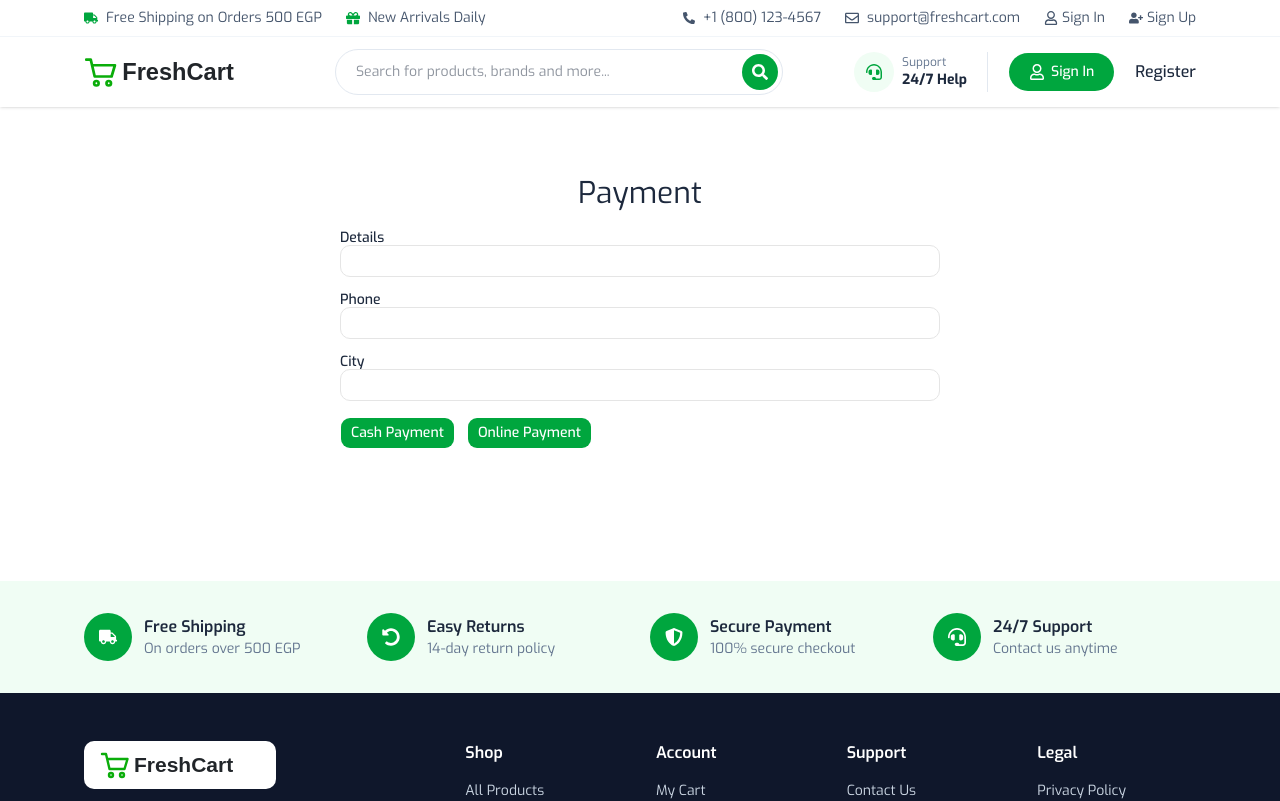
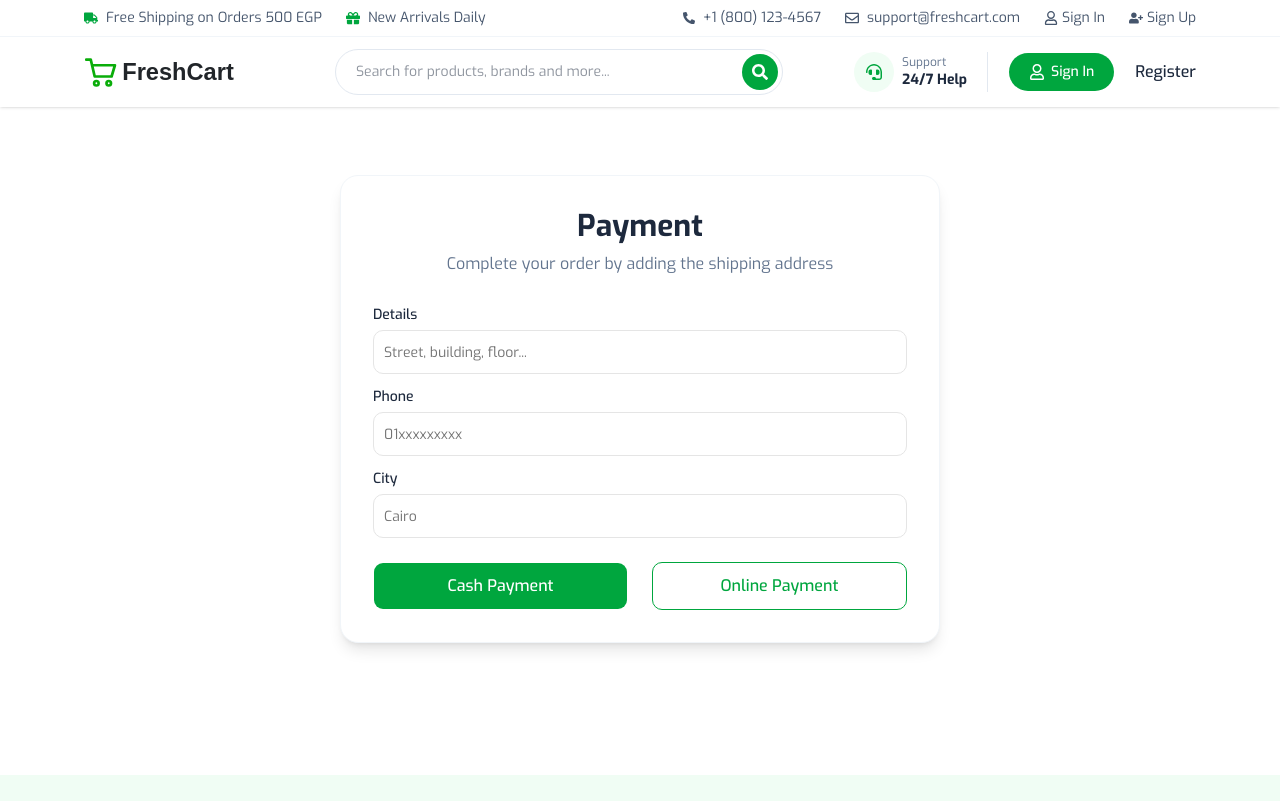
Before and after one commit to malejandr71/freshcart, a Next.js app: page /payment in a window 1280 px wide. Shown: the top 801 px of the page. Built offline with nearby package versions, Linux system fonts and the light colour scheme; no server answers.

Commit message:
Match lessons code strictly + Figma UI (2/2)

```diff
--- a/src/app/payment/page.tsx
+++ b/src/app/payment/page.tsx
@@ -6,15 +6,14 @@ import { Input } from '@/components/ui/input'
 import { Label } from '@/components/ui/label'
 import { cartContext } from '@/Context/CartContext'
 import { CahPaymentAction } from '@/PaymentAction/CashPayment'
-import { OnlinePaymentAction } from '@/PaymentAction/OnlinePayment'
+import { onlinePaymentAction } from '@/PaymentAction/OnlinePayment'
 import { useRouter } from 'next/navigation'
 import React, { useContext, useRef } from 'react'
-import { toast } from 'sonner'
 
 
 const Payment = () => {
 
-    const { cartId, afterPayment } = useContext(cartContext)
+    const { CartId, afterPayment } = useContext(cartContext)
 
     const router = useRouter()
 
@@ -34,17 +33,12 @@ const Payment = () => {
 
         try {
 
-            const data = await CahPaymentAction(cartId, value)
-
-            if (data.status === "success") {
-                toast.success("Order created successfully", { position: "top-center" })
-
-                afterPayment()
-
-                router.push("/allorders")
-            }
+            const data = await CahPaymentAction(CartId, value)
 
             console.log(data);
+
+            afterPayment()
+            router.push("/allorders")
 
         } catch (error) {
             console.log(error);
@@ -69,7 +63,7 @@ const Payment = () => {
 
         try {
 
-            const data = await OnlinePaymentAction(cartId, value)
+            const data = await onlinePaymentAction(CartId, value)
 
             console.log(data);
 
@@ -86,22 +80,28 @@ const Payment = () => {
     return (
         <div className='my-12 p-5 w-full md:w-1/2 mx-auto '>
 
-            <h1 className='text-3xl  text-center mb-5'>Payment </h1>
+            <div className='bg-white rounded-2xl shadow-lg border border-slate-100 p-8'>
 
-            <Label htmlFor='details'>Details</Label>
+                <h1 className='text-3xl font-bold text-center mb-2'>Payment </h1>
+                <p className='text-center text-slate-500 mb-8'>Complete your order by adding the shipping address</p>
 
-            <Input ref={details} type="text" id='details' className='mb-4' />
+                <Label htmlFor='details' className='mb-2'>Details</Label>
 
-            <Label htmlFor='phone'>Phone</Label>
+                <Input ref={details} type="text" id='details' className='mb-4 h-11 rounded-lg' placeholder='Street, building, floor...' />
 
-            <Input ref={phone} type="tel" id='phone' className='mb-4' />
+                <Label htmlFor='phone' className='mb-2'>Phone</Label>
 
-            <Label htmlFor='city'>City</Label>
+                <Input ref={phone} type="tel" id='phone' className='mb-4 h-11 rounded-lg' placeholder='01xxxxxxxxx' />
 
-            <Input ref={city} type="text" id='city' className='mb-4' />
+                <Label htmlFor='city' className='mb-2'>City</Label>
 
-            <Button onClick={cashPayment} className='me-3'>Cash Payment</Button>
-            <Button onClick={onlinePayment}>Online Payment</Button>
+                <Input ref={city} type="text" id='city' className='mb-6 h-11 rounded-lg' placeholder='Cairo' />
+
+                <div className='flex flex-wrap gap-3'>
+                    <Button onClick={cashPayment} className='me-3 flex-1 h-12 rounded-lg text-base'>Cash Payment</Button>
+                    <Button onClick={onlinePayment} variant="outline" className='flex-1 h-12 rounded-lg text-base border-green-600 text-green-600 hover:bg-green-50'>Online Payment</Button>
+                </div>
+            </div>
 
 
         </div>
--- a/src/app/productDetails/[id]/page.tsx
+++ b/src/app/productDetails/[id]/page.tsx
@@ -1,8 +1,10 @@
 import { getSingleProducts } from '@/apis/products'
 import { Product } from '@/types/product.t'
 import Image from 'next/image'
+import Link from 'next/link'
 import React from 'react'
 import { RxStarFilled } from 'react-icons/rx'
+import { FaTruck, FaUndoAlt, FaShieldAlt } from 'react-icons/fa'
 import CartBtn from '@/app/_components/CartBtn/CartBtn'
 
 const ProductData = async ({ params }: { params: Promise<{ id: string }> }) => {
@@ -14,22 +16,38 @@ const ProductData = async ({ params }: { params: Promise<{ id: string }> }) => {
     console.log(data);
 
     return (
-        <div className='my-12 w-full md:w-[80%] mx-auto px-5'>
+        <div className='my-12 w-full md:w-[90%] mx-auto px-5'>
 
-            <div className='grid grid-cols-12'>
+            <p className='text-sm text-slate-500 mb-6'>
+                <Link href="/" className='hover:text-green-600'>Home</Link> / <span>{data?.category?.name}</span> / <span className='text-slate-800'>{data?.title}</span>
+            </p>
 
-                <div className="col-span-12 md:col-span-4">
-                    <Image src={data?.imageCover} alt={data?.title} width={500} height={500} className='w-full' />
+            <div className='grid grid-cols-12 gap-8'>
+
+                <div className="col-span-12 md:col-span-5">
+                    <div className='bg-white border border-slate-200 rounded-2xl p-5'>
+                        <Image src={data?.imageCover} alt={data?.title} width={500} height={500} className='w-full max-h-[500px] object-contain' />
+                    </div>
                 </div>
 
-                <div className="col-span-12 md:col-span-8">
+                <div className="col-span-12 md:col-span-7">
                     <div className='p-5'>
-                        <h1 className='text-4xl mb-5 text-green-600'>{data?.title}</h1>
-                        <p className='text-lg mb-5 '>{data?.description}</p>
-                        <p className='my-2 text-green-500'>{data?.price} EGP</p>
-                        <p className='mb-3'>{data?.ratingsAverage} <RxStarFilled className='text-yellow-500 inline' /></p>
+                        <div className='flex gap-2 mb-3 text-xs'>
+                            <span className='bg-green-50 text-green-700 px-3 py-1 rounded-full'>{data?.category?.name}</span>
+                            <span className='bg-slate-100 text-slate-700 px-3 py-1 rounded-full'>{data?.brand?.name}</span>
+                        </div>
+                        <h1 className='text-3xl font-bold mb-3'>{data?.title}</h1>
+                        <p className='mb-4 text-slate-600'>{data?.ratingsAverage} <RxStarFilled className='text-yellow-500 inline' /> <span className='text-sm'>({data?.ratingsQuantity} reviews)</span></p>
+                        <p className='my-2 text-green-600 text-3xl font-bold mb-5'>{data?.price} EGP</p>
+                        <p className='text-slate-600 leading-7 mb-6'>{data?.description}</p>
 
-                        <CartBtn id={data?.id} />
+                        <CartBtn id={data?.id} full />
+
+                        <div className='grid grid-cols-3 gap-3 mt-8 text-sm'>
+                            <div className='bg-slate-50 rounded-xl p-3 flex items-center gap-2'><FaTruck className='text-green-600' /> Free Delivery</div>
+                            <div className='bg-slate-50 rounded-xl p-3 flex items-center gap-2'><FaUndoAlt className='text-green-600' /> 14 Days Return</div>
+                            <div className='bg-slate-50 rounded-xl p-3 flex items-center gap-2'><FaShieldAlt className='text-green-600' /> Secure Payment</div>
+                        </div>
                     </div>
                 </div>
             </div>
--- a/src/app/register/page.tsx
+++ b/src/app/register/page.tsx
@@ -8,6 +8,7 @@ import {
 import { Input } from '@/components/ui/input'
 import { zodResolver } from '@hookform/resolvers/zod'
 import React from 'react'
+import Link from 'next/link'
 import { Controller, useForm } from 'react-hook-form'
 import axios from 'axios'
 import { toast } from 'sonner'
@@ -54,7 +55,24 @@ const Register = () => {
   }
 
   return (
-    <div className='w-full my-12 p-5 mx-auto md:w-[60%] '>
+    <div className='w-full my-12 p-5 mx-auto md:w-[90%] flex gap-12 items-center'>
+
+      <div className='hidden md:flex md:w-1/2 flex-col justify-center items-center text-center'>
+        <div className='w-full h-80 rounded-2xl bg-cover bg-center shadow-lg mb-8' style={{ backgroundImage: "url(https://images.unsplash.com/photo-1542838132-92c53300491e?w=900&q=70)" }}></div>
+        <h2 className='text-3xl font-bold mb-3'>FreshCart - Your One-Stop Shop for Fresh Products</h2>
+        <p className='text-slate-500'>Join thousands of happy customers who trust FreshCart for their daily grocery needs</p>
+        <div className='flex gap-6 mt-5 text-sm text-slate-600'>
+          <span>🚚 Free Delivery</span><span>🔒 Secure Payment</span><span>🕑 24/7 Support</span>
+        </div>
+      </div>
+
+      <div className='w-full md:w-1/2 bg-white rounded-2xl shadow-lg border border-slate-100 p-8'>
+
+        <div className='text-center mb-8'>
+          <h1 className='text-3xl font-bold mb-2'><span className='text-green-600'>Fresh</span>Cart</h1>
+          <h2 className='text-2xl font-semibold mb-1'>Create Your Account</h2>
+          <p className='text-slate-500'>Start your fresh journey with us today</p>
+        </div>
 
       <form onSubmit={form.handleSubmit(signup)}>
 
@@ -64,7 +82,7 @@ const Register = () => {
           render={({ field, fieldState }) => (
             <Field data-invalid={fieldState.invalid}>
               <FieldLabel htmlFor={field.name}>Enter Your Name</FieldLabel>
-              <Input className="mb-5" {...field} type='text' id={field.name} aria-invalid={fieldState.invalid} />
+              <Input className="mb-5 h-11 rounded-lg" {...field} type='text' id={field.name} aria-invalid={fieldState.invalid} />
               {fieldState.invalid && <FieldError errors={[fieldState.error]} />}
             </Field>
           )}
@@ -76,7 +94,7 @@ const Register = () => {
           render={({ field, fieldState }) => (
             <Field data-invalid={fieldState.invalid}>
               <FieldLabel htmlFor={field.name}>Enter Your Email</FieldLabel>
-              <Input className="mb-5" {...field} type='email' id={field.name} aria-invalid={fieldState.invalid} />
+              <Input className="mb-5 h-11 rounded-lg" {...field} type='email' id={field.name} aria-invalid={fieldState.invalid} />
               {fieldState.invalid && <FieldError errors={[fieldState.error]} />}
             </Field>
           )}
@@ -88,7 +106,7 @@ const Register = () => {
           render={({ field, fieldState }) => (
             <Field data-invalid={fieldState.invalid}>
               <FieldLabel htmlFor={field.name}>Enter Your Password</FieldLabel>
-              <Input className="mb-5" {...field} type='password' id={field.name} aria-invalid={fieldState.invalid} />
+              <Input className="mb-5 h-11 rounded-lg" {...field} type='password' id={field.name} aria-invalid={fieldState.invalid} />
               {fieldState.invalid && <FieldError errors={[fieldState.error]} />}
             </Field>
           )}
@@ -100,7 +118,7 @@ const Register = () => {
           render={({ field, fieldState }) => (
             <Field data-invalid={fieldState.invalid}>
               <FieldLabel htmlFor={field.name}>Enter Your rePassword</FieldLabel>
-              <Input className="mb-5" {...field} type='password' id={field.name} aria-invalid={fieldState.invalid} />
+              <Input className="mb-5 h-11 rounded-lg" {...field} type='password' id={field.name} aria-invalid={fieldState.invalid} />
               {fieldState.invalid && <FieldError errors={[fieldState.error]} />}
             </Field>
           )}
@@ -112,14 +130,17 @@ const Register = () => {
           render={({ field, fieldState }) => (
             <Field data-invalid={fieldState.invalid}>
               <FieldLabel htmlFor={field.name}>Enter Your Phone</FieldLabel>
-              <Input className="mb-5" {...field} type='tel' id={field.name} aria-invalid={fieldState.invalid} />
+              <Input className="mb-5 h-11 rounded-lg" {...field} type='tel' id={field.name} aria-invalid={fieldState.invalid} />
               {fieldState.invalid && <FieldError errors={[fieldState.error]} />}
             </Field>
           )}
         />
 
-        <Button type='submit' >Register </Button>
+        <Button type='submit' className='w-full h-12 text-base rounded-lg mt-2' >Register </Button>
       </form>
+
+        <p className='text-center text-slate-500 mt-6'>Already have an account? <Link href="/login" className='text-green-600 font-semibold'>Sign In</Link></p>
+      </div>
     </div>
   )
 }
--- a/src/types/product.t.ts
+++ b/src/types/product.t.ts
@@ -3,6 +3,7 @@ export interface Product {
     images: string[]
     subcategory: Subcategory[]
     ratingsQuantity: number
+    priceAfterDiscount?: number
     _id: string
     title: string
     slug: string
```
